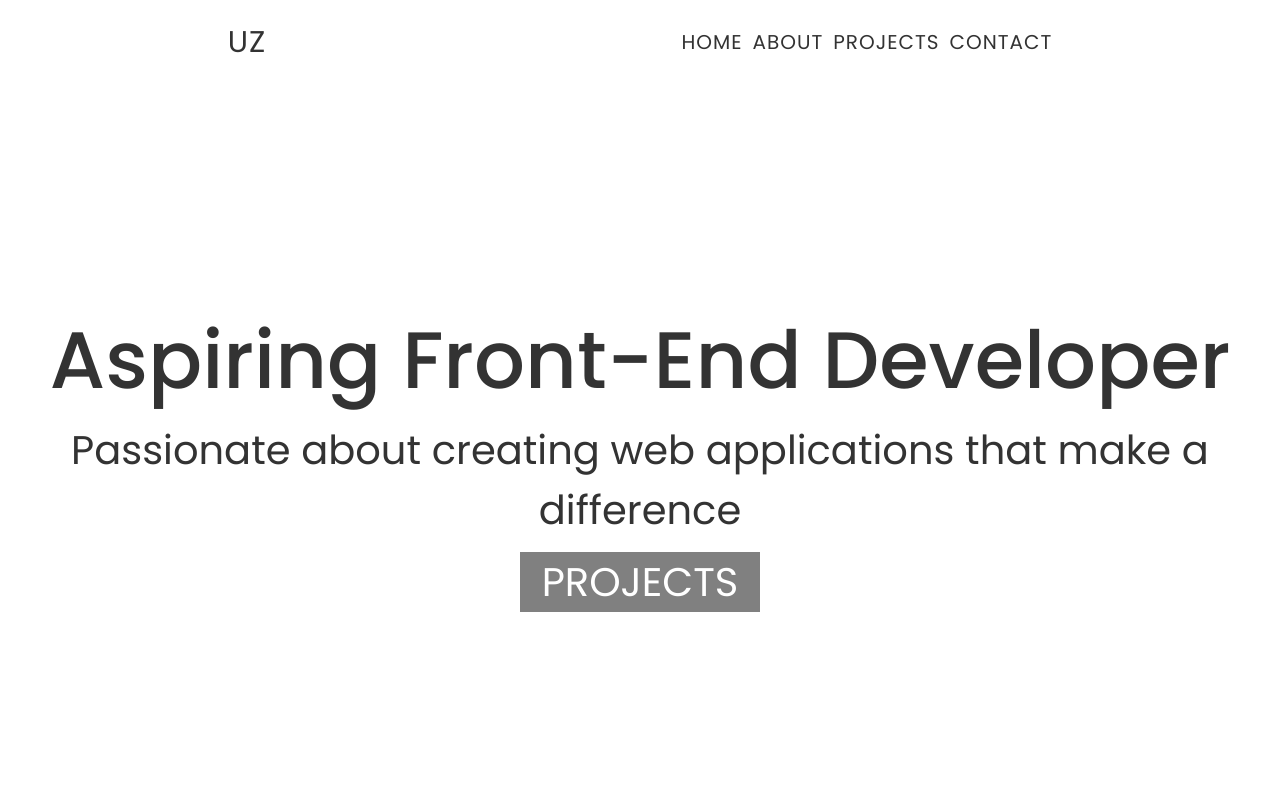
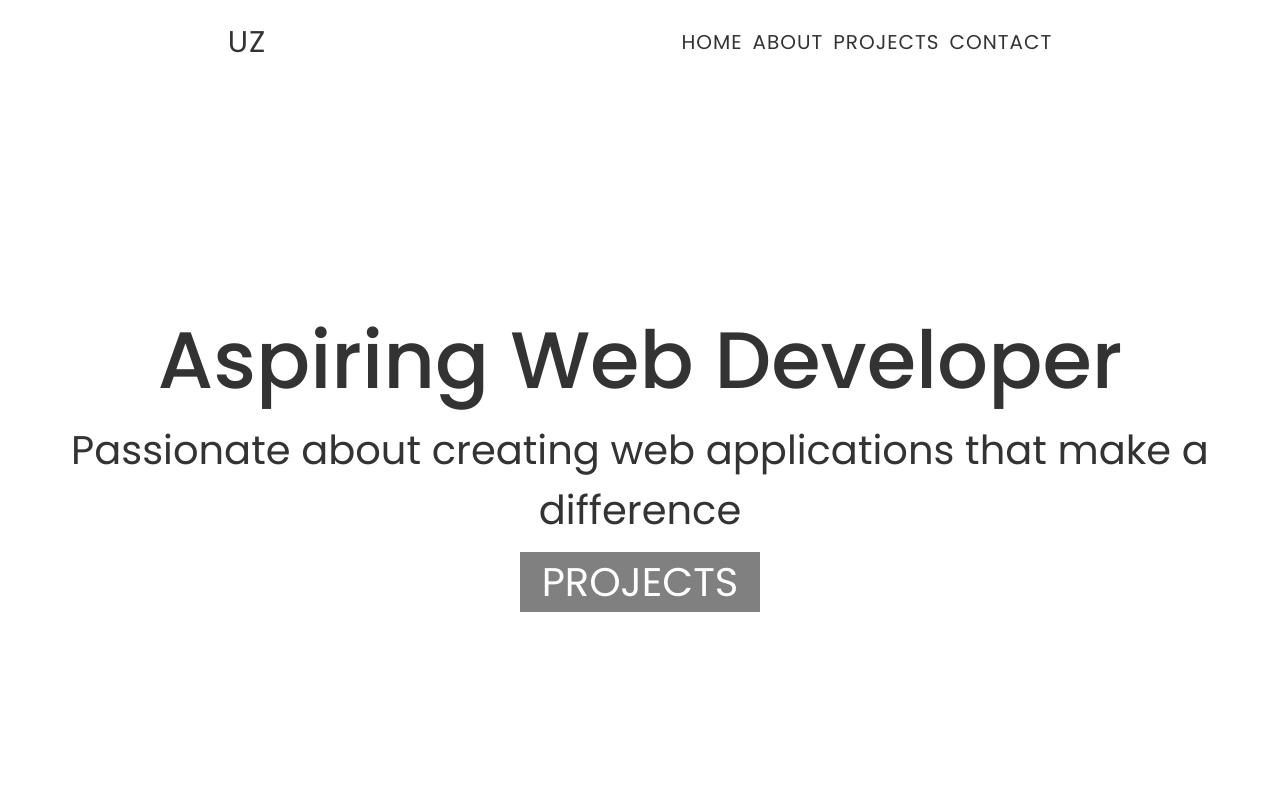
Before and after one commit to UrosZikic/Portfolio, a React (Create React App) app: page / in a window 1280 px wide. Shown: the top 800 px of the page. Built offline with nearby package versions, Linux system fonts and the light colour scheme.

Commit message:
name update

```diff
--- a/src/Home.js
+++ b/src/Home.js
@@ -13,7 +13,7 @@ export default function Home() {
 
   return (
     <section className="home" id="home">
-      <h1>Aspiring Front-End Developer</h1>
+      <h1>Aspiring Web Developer</h1>
       <p>Passionate about creating web applications that make a difference</p>
       <a href="#projects" onClick={() => scrollToSection("projects")}>
         Projects
```
